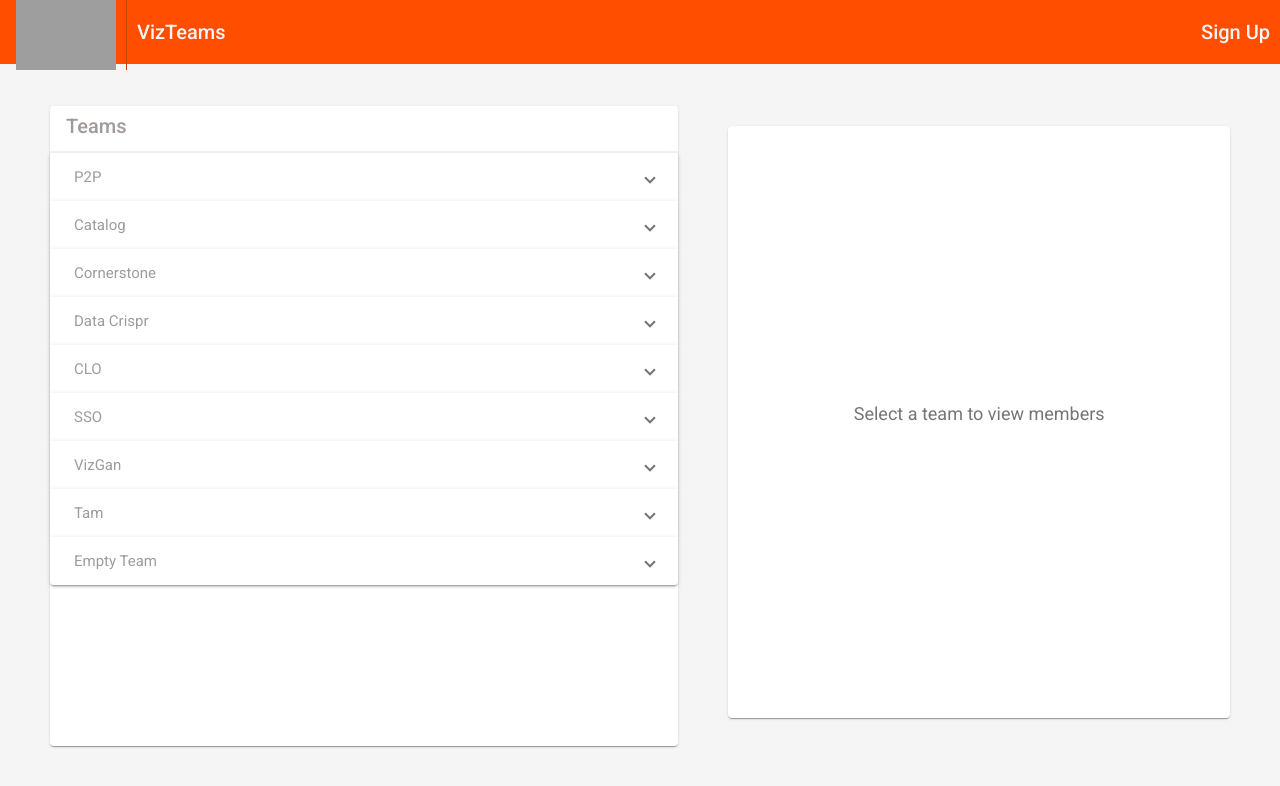
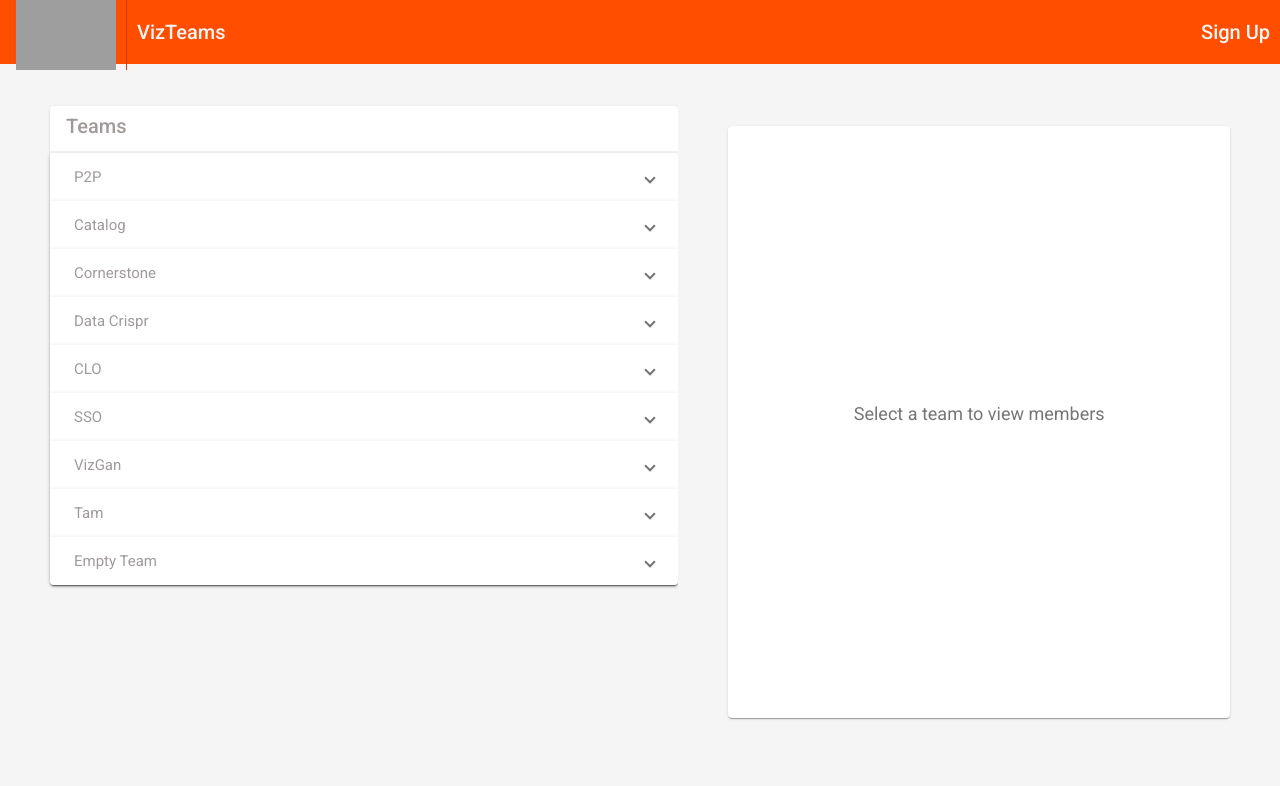
Before and after one commit to Draike13/vizteams-ng, an Angular app: page / in a window 1280 px wide. Shown: the top 786 px of the page. Built offline with nearby package versions, Linux system fonts and the light colour scheme; grey boxes are pictures that could not be loaded.

Commit message:
added scrollbar to teamlist

```diff
--- a/src/app/app.component.html
+++ b/src/app/app.component.html
@@ -1,6 +1,7 @@
-
 <app-header></app-header>
 <div class="container-fluid">
-    <app-teamlist style="width: 53%;"></app-teamlist>
-    <app-info-container style="width: 47%;"></app-info-container>
+  <app-teamlist
+    style="width: 53%; overflow: scroll; margin-bottom: 90px"
+  ></app-teamlist>
+  <app-info-container style="width: 47%"></app-info-container>
 </div>
--- a/src/app/teamlist/teamlist.component.html
+++ b/src/app/teamlist/teamlist.component.html
@@ -1,3 +1,4 @@
+<div class="teambackground">
   <mat-card class="team-card">
     <mat-card-header>
       <mat-card-title class="team-title">Teams</mat-card-title>
@@ -109,3 +110,4 @@
       </mat-accordion>
     </mat-card-content>
   </mat-card>
+</div>
```
Lines whose indentation alone changed are shown as unchanged.
